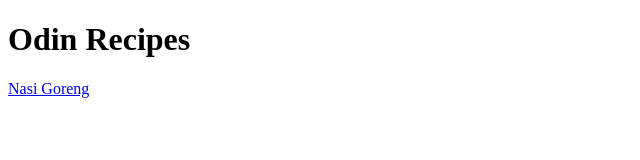
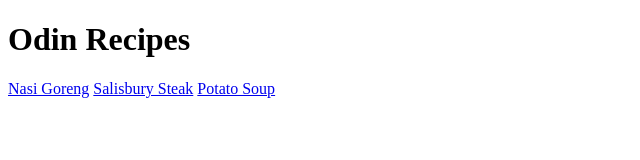
Before and after one commit to xorendipity/odin-recipes, a plain HTML site: page index.html in a window 1280 px wide. Shown: the whole page, without its empty margins (0-640 px from the left). Drawn offline with Linux system fonts and the light colour scheme.

Commit message:
Add two more links
To salisbury steak and potato soup recipes

```diff
--- a/index.html
+++ b/index.html
@@ -7,5 +7,7 @@
     <body>
         <h1>Odin Recipes</h1>
         <a href="./recipes/nasi-goreng.html">Nasi Goreng</a>
+        <a href="./recipes/salisbury-steak.html">Salisbury Steak</a>
+        <a href="./recipes/potato-soup.html">Potato Soup</a>
     </body>
 </html>
```
